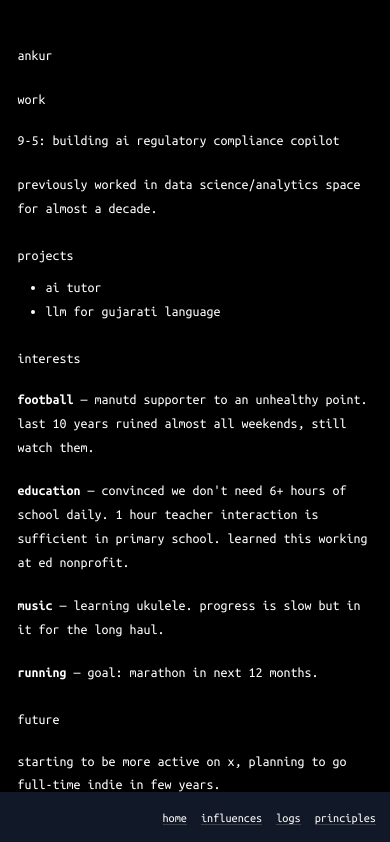
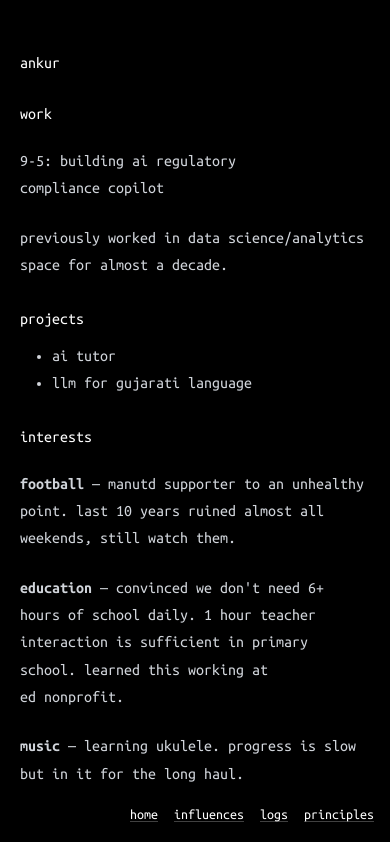
Before and after one commit to ankurkpatel/ankurkpatel.github.io, a React (Vite) app: page / in a window 390 px wide. Shown: the top 842 px of the page. Built offline with nearby package versions, Linux system fonts and the light colour scheme.

Commit message:
Improve typography and navigation
- Increase font size from 14px to 16px for better readability
- Add text hierarchy: white headers, soft white body text
- Fix mobile navbar background to match main background
- Enhance visual contrast and user experience

```diff
--- a/src/App.css
+++ b/src/App.css
@@ -9,8 +9,9 @@
   html {
     font-family: 'Ubuntu Mono', monospace;
     line-height: 1.6;
-    font-size: 14px;
+    font-size: 16px;
     font-weight: 400;
+    color: #d1d5db;
   }
 }
 
@@ -50,6 +51,7 @@ h1, h2, h3, h4, h5, h6 {
   line-height: 1.4;
   margin-top: 1.8em;
   margin-bottom: 0.8em;
+  color: #ffffff;
 }
 
 h1:first-child, h2:first-child, h3:first-child {
--- a/src/App.jsx
+++ b/src/App.jsx
@@ -11,9 +11,9 @@ function App() {
   const [count, setCount] = useState(0)
 
   return (
-    <div className="min-h-screen bg-black flex flex-col text-white">
+    <div className="min-h-screen bg-black flex flex-col text-gray-300">
       {/* Navigation */}
-      <nav className="fixed bottom-0 right-0 left-0 md:top-0 md:left-0 md:right-0 md:bottom-auto p-4 md:p-6 bg-gray-900 md:bg-transparent">
+      <nav className="fixed bottom-0 right-0 left-0 md:top-0 md:left-0 md:right-0 md:bottom-auto p-4 md:p-6 bg-black md:bg-transparent">
         <ul className="flex flex-row justify-end space-x-4 md:space-x-6 list-none m-0 p-0">
           <li><Link to="/" className="text-sm transition-colors no-underline">home</Link></li>
           <li><Link to="/influences" className="text-sm transition-colors no-underline">influences</Link></li>
```
